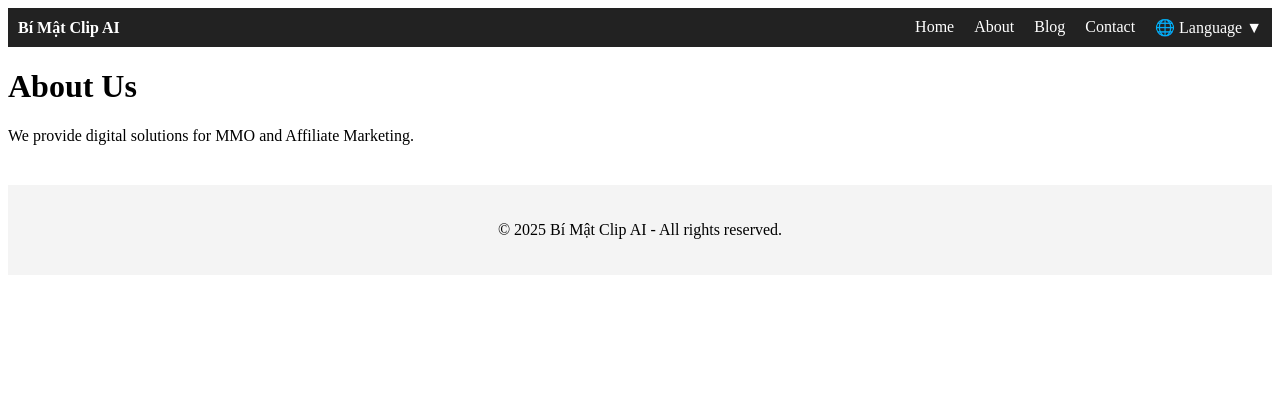
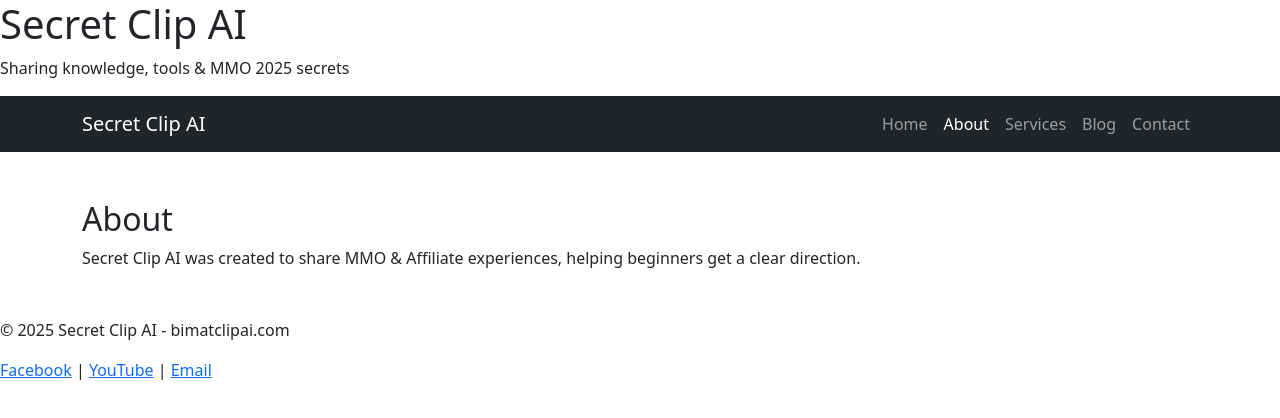
Before and after one commit to anhTiToan/bimatclipai., a plain HTML site: page en/about.html in a window 1280 px wide. Drawn offline with nearby package versions, Linux system fonts and the light colour scheme.

Commit message:
Update about.html

```diff
--- a/en/about.html
+++ b/en/about.html
@@ -1,35 +1,49 @@
-<!DOCTYPE html><html lang='en'><head><meta charset='UTF-8'><title>Secret Clip AI</title></head><body>
-<header>
-  <nav style="display:flex; justify-content:space-between; align-items:center; padding:10px; background:#222; color:#fff;">
-    <div><a href="/" style="color:#fff; text-decoration:none; font-weight:bold;">Bí Mật Clip AI</a></div>
-    <ul style="list-style:none; display:flex; gap:20px; margin:0; padding:0;">
-      <li><a href="/" style="color:#fff; text-decoration:none;">Home</a></li>
-      <li><a href="/about.html" style="color:#fff; text-decoration:none;">About</a></li>
-      <li><a href="/blog.html" style="color:#fff; text-decoration:none;">Blog</a></li>
-      <li><a href="/contact.html" style="color:#fff; text-decoration:none;">Contact</a></li>
-      <li style="position:relative;">
-        <a href="#" style="color:#fff; text-decoration:none;">🌐 Language ▼</a>
-        <ul style="position:absolute; top:100%; left:0; background:#fff; color:#000; display:none; padding:5px 0; margin:0; list-style:none; border-radius:6px; min-width:140px; box-shadow:0 2px 6px rgba(0,0,0,0.2);">
-          <li><a href="/" style="display:block; padding:5px 10px; color:#000; text-decoration:none;">🇻🇳 Tiếng Việt</a></li>
-          <li><a href="/en/" style="display:block; padding:5px 10px; color:#000; text-decoration:none;">🇬🇧 English</a></li>
-        </ul>
-      </li>
-    </ul>
-  </nav>
-  <script>
-    document.addEventListener("DOMContentLoaded", function(){
-      const langMenu = document.querySelector("nav ul li:last-child");
-      langMenu.addEventListener("mouseenter", () => {
-        langMenu.querySelector("ul").style.display = "block";
-      });
-      langMenu.addEventListener("mouseleave", () => {
-        langMenu.querySelector("ul").style.display = "none";
-      });
-    });
-  </script>
-</header>
-<h1>About Us</h1><p>We provide digital solutions for MMO and Affiliate Marketing.</p>
-<footer style="text-align:center; padding:20px; background:#f4f4f4; margin-top:40px;">
-  <p>© 2025 Bí Mật Clip AI - All rights reserved.</p>
-</footer>
-</body></html>
+<!DOCTYPE html>
+<html lang="en">
+<head>
+  <meta charset="utf-8">
+  <meta name="viewport" content="width=device-width,initial-scale=1">
+  <title>About - Secret Clip AI</title>
+  <link href="https://cdn.jsdelivr.net/npm/bootstrap@5.3.2/dist/css/bootstrap.min.css" rel="stylesheet">
+  <link href="../assets/css/style.css" rel="stylesheet">
+  <link href="https://fonts.googleapis.com/css2?family=Poppins:wght@400;600&display=swap" rel="stylesheet">
+</head>
+<body>
+  <header>
+    <h1>Secret Clip AI</h1>
+    <p>Sharing knowledge, tools & MMO 2025 secrets</p>
+  </header>
+
+<nav class="navbar navbar-expand-lg navbar-dark bg-dark">
+  <div class="container">
+    <a class="navbar-brand" href="index.html">Secret Clip AI</a>
+    <button class="navbar-toggler" type="button" data-bs-toggle="collapse" data-bs-target="#navbarNav">
+      <span class="navbar-toggler-icon"></span>
+    </button>
+    <div class="collapse navbar-collapse" id="navbarNav">
+      <ul class="navbar-nav ms-auto">
+        <li class="nav-item"><a class="nav-link" href="index.html">Home</a></li>
+        <li class="nav-item"><a class="nav-link active" href="about.html">About</a></li>
+        <li class="nav-item"><a class="nav-link" href="services.html">Services</a></li>
+        <li class="nav-item"><a class="nav-link" href="blog.html">Blog</a></li>
+        <li class="nav-item"><a class="nav-link" href="contact.html">Contact</a></li>
+      </ul>
+    </div>
+  </div>
+</nav>
+
+  <main class="container my-5">
+    <h2>About</h2>
+    <p>Secret Clip AI was created to share MMO & Affiliate experiences, helping beginners get a clear direction.</p>
+  </main>
+  <footer>
+    <p>© 2025 Secret Clip AI - bimatclipai.com</p>
+    <div>
+      <a href="#">Facebook</a> |
+      <a href="#">YouTube</a> |
+      <a href="mailto:hi@bimatclipai.com">Email</a>
+    </div>
+  </footer>
+  <script src="https://cdn.jsdelivr.net/npm/bootstrap@5.3.2/dist/js/bootstrap.bundle.min.js"></script>
+</body>
+</html>
```
